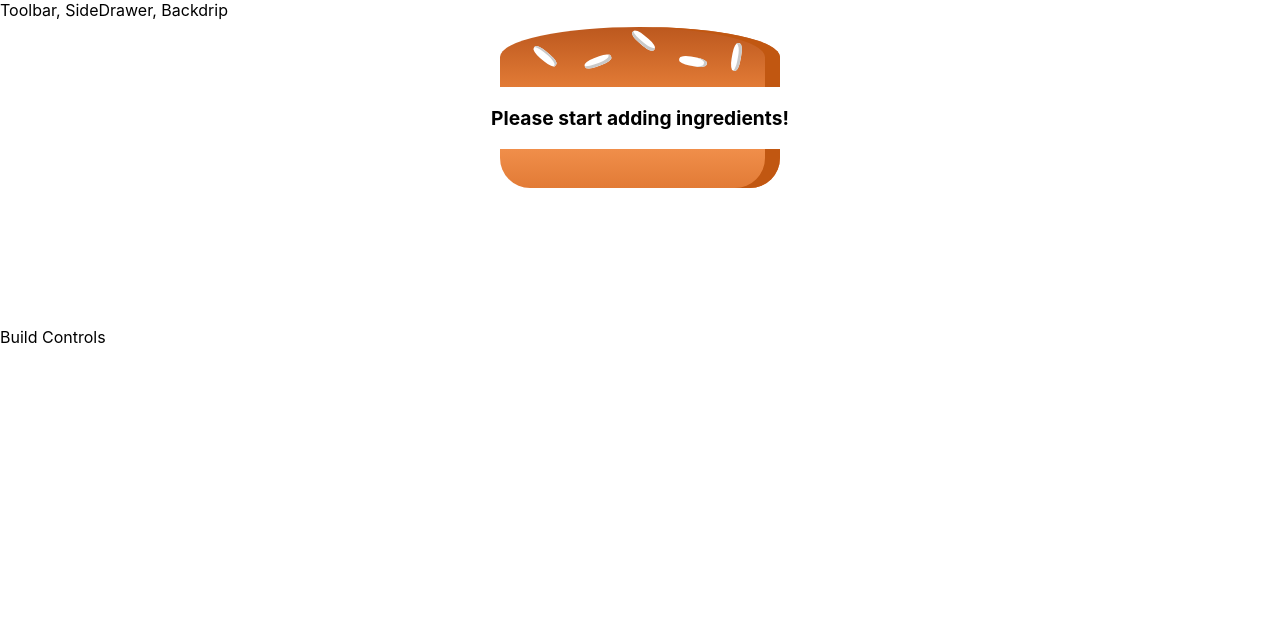
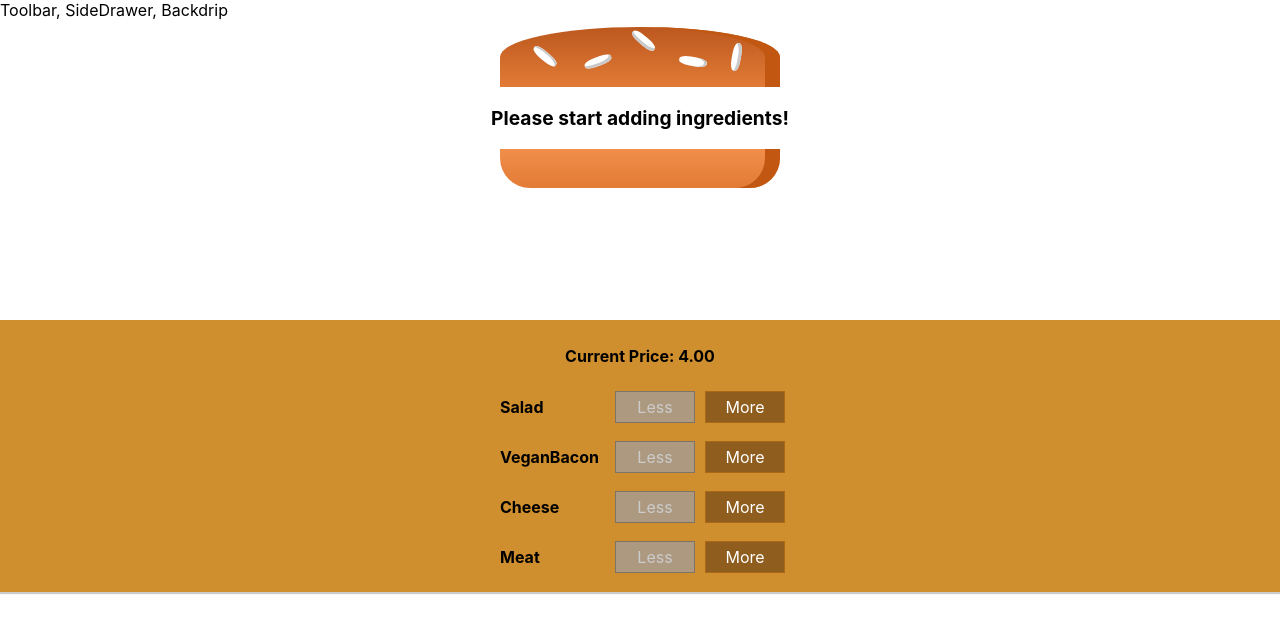
Before and after one commit to Noby707/BurgerBuilder, a React app: page / in a window 1280 px wide. Shown: the top 632 px of the page. Built offline with nearby package versions, Linux system fonts and the light colour scheme.

Commit message:
Until 135.

```diff
--- /dev/null
+++ b/src/components/Burger/BuildControls/BuildControl/BuildControl.js
@@ -0,0 +1,22 @@
+import React from "react";
+
+import classes from "./BuildControl.module.css";
+import buildControls from "../BuildControls";
+
+const buildControl = (props) => (
+  <div className={classes.BuildControl}>
+    <div className={classes.Label}>{props.label}</div>
+    <button
+      className={classes.Less}
+      onClick={props.removed}
+      disabled={props.disabled}
+    >
+      Less
+    </button>
+    <button className={classes.More} onClick={props.added}>
+      More
+    </button>
+  </div>
+);
+
+export default buildControl;
--- /dev/null
+++ b/src/components/Burger/BuildControls/BuildControl/BuildControl.module.css
@@ -0,0 +1,58 @@
+.BuildControl {
+  display: flex;
+  justify-content: space-between;
+  align-items: center;
+  margin: 5px 0;
+}
+
+.BuildControl button {
+  display: block;
+  font: inherit;
+  padding: 5px;
+  margin: 0 5px;
+  width: 80px;
+  border: 1px solid #aa6817;
+  cursor: pointer;
+  outline: none;
+}
+
+.BuildControl button:disabled {
+  background-color: #ac9980;
+  border: 1px solid #7e7365;
+  color: #ccc;
+  cursor: default;
+}
+
+.BuildControl button:hover:disabled {
+  background-color: #ac9980;
+  color: #ccc;
+  cursor: not-allowed;
+}
+
+.Label {
+  padding: 10px;
+  font-weight: bold;
+  width: 100px;
+}
+
+.BuildControl .Less {
+  background-color: #d39952;
+  color: white;
+}
+
+.BuildControl .More {
+  background-color: #8f5e1e;
+  color: white;
+}
+
+.BuildControl .Less:hover,
+.BuildControl .Less:active {
+  background-color: #daa972;
+  color: white;
+}
+
+.BuildControl .More:hover,
+.BuildControl .More:active {
+  background-color: #99703f;
+  color: white;
+}
--- /dev/null
+++ b/src/components/Burger/BuildControls/BuildControls.js
@@ -0,0 +1,30 @@
+import React from "react";
+
+import classes from "./BuildControls.module.css";
+import BuildControl from "./BuildControl/BuildControl";
+
+const controls = [
+  { label: "Salad", type: "salad" },
+  { label: "VeganBacon", type: "vegan-bacon" },
+  { label: "Cheese", type: "cheese" },
+  { label: "Meat", type: "meat" },
+];
+
+const buildControls = (props) => (
+  <div className={classes.BuildControls}>
+    <p>
+      <strong>Current Price: {props.price.toFixed(2)}</strong>
+    </p>
+    {controls.map((ctrl) => (
+      <BuildControl
+        key={ctrl.label}
+        label={ctrl.label}
+        added={() => props.ingredientAdded(ctrl.type)}
+        removed={() => props.ingredientRemoved(ctrl.type)}
+        disabled={props.disabled[ctrl.type]}
+      />
+    ))}
+  </div>
+);
+
+export default buildControls;
--- /dev/null
+++ b/src/components/Burger/BuildControls/BuildControls.module.css
@@ -0,0 +1,10 @@
+.BuildControls {
+  width: 100%;
+  background-color: #cf8f2e;
+  display: flex;
+  flex-flow: column;
+  align-items: center;
+  box-shadow: 0 2px 1px #ccc;
+  margin: auto;
+  padding: 10px 0;
+}
--- a/src/components/Burger/Burger.module.css
+++ b/src/components/Burger/Burger.module.css
@@ -6,6 +6,7 @@
   text-align: center;
   font-weight: bold;
   font-size: 1.2rem;
+  overflow: auto;
 }
 
 @media (min-width: 1000px) and (min-height: 700px) {
--- a/src/containers/BurgerBuilder/BurgerBuilder.js
+++ b/src/containers/BurgerBuilder/BurgerBuilder.js
@@ -2,6 +2,14 @@
 
 import Aux from "./../../hoc/Aux";
 import Burger from "./../../components/Burger/Burger";
+import BuildControls from "./../../components/Burger/BuildControls/BuildControls";
+
+const INGREDIENT_PRICES = {
+  salad: 0.5,
+  cheese: 0.4,
+  meat: 1.3,
+  "vegan-bacon": 0.7,
+};
 
 class BurgerBuilder extends Component {
   //   constructor(props) {
@@ -16,13 +24,54 @@
       cheese: 0,
       meat: 0,
     },
+    totalPrice: 4,
+  };
+
+  addIngredientHandler = (type) => {
+    const oldCount = this.state.ingredients[type];
+    const updatedCount = oldCount + 1;
+    const updatedIngredients = {
+      ...this.state.ingredients,
+    };
+    updatedIngredients[type] = updatedCount;
+    const priceAddition = INGREDIENT_PRICES[type];
+    const oldPrice = this.state.totalPrice;
+    const newPrice = oldPrice + priceAddition;
+
+    this.setState({ totalPrice: newPrice, ingredients: updatedIngredients });
+  };
+
+  removeIngredientHandler = (type) => {
+    const oldCount = this.state.ingredients[type];
+    const updatedCount = oldCount - 1;
+    const updatedIngredients = {
+      ...this.state.ingredients,
+    };
+    updatedIngredients[type] = updatedCount;
+    const priceDeduction = INGREDIENT_PRICES[type];
+    const oldPrice = this.state.totalPrice;
+    const newPrice = oldPrice - priceDeduction;
+
+    this.setState({ totalPrice: newPrice, ingredients: updatedIngredients });
   };
 
   render() {
+    const disabledInfo = {
+      ...this.state.ingredients,
+    };
+    for (let key in disabledInfo) {
+      disabledInfo[key] = disabledInfo[key] <= 0;
+    }
+
     return (
       <Aux>
         <Burger ingredients={this.state.ingredients} />
-        <div>Build Controls</div>
+        <BuildControls
+          ingredientAdded={this.addIngredientHandler}
+          ingredientRemoved={this.removeIngredientHandler}
+          price={this.state.totalPrice}
+          disabled={disabledInfo}
+        />
       </Aux>
     );
   }
```
